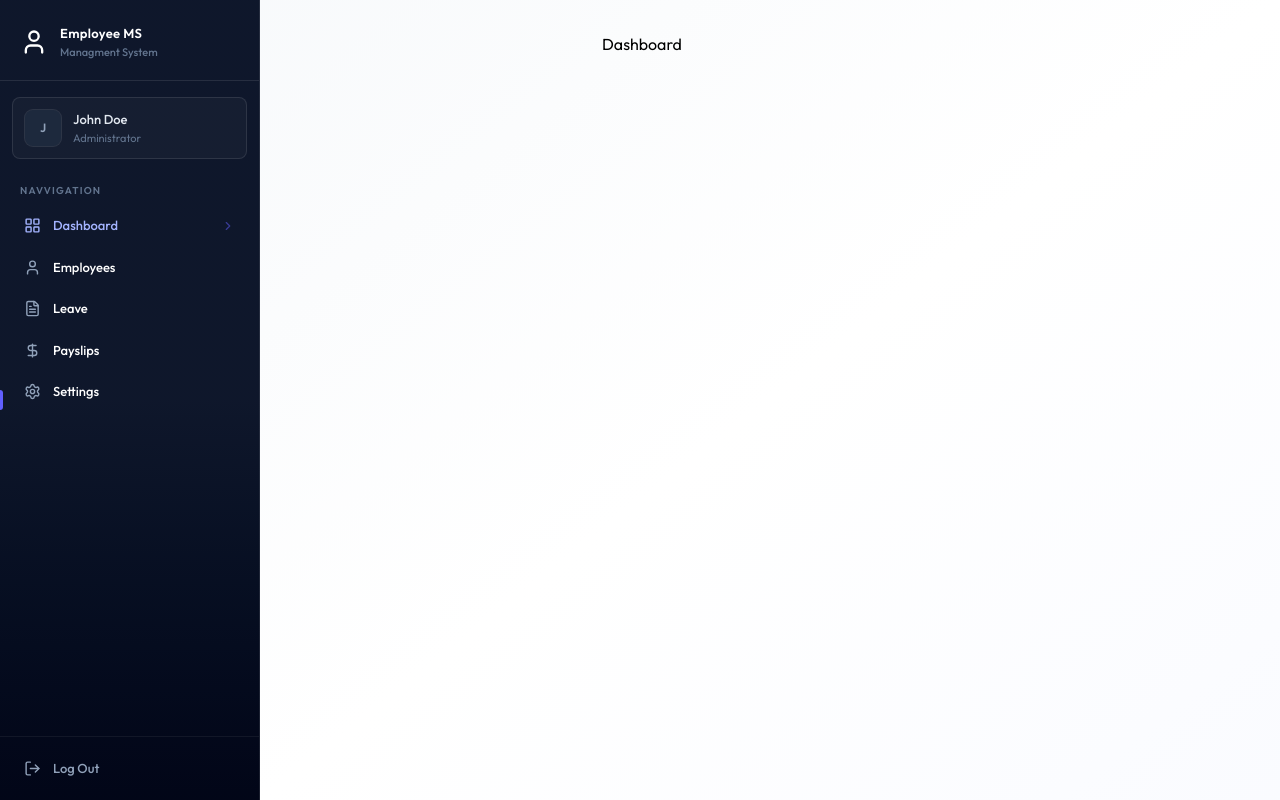
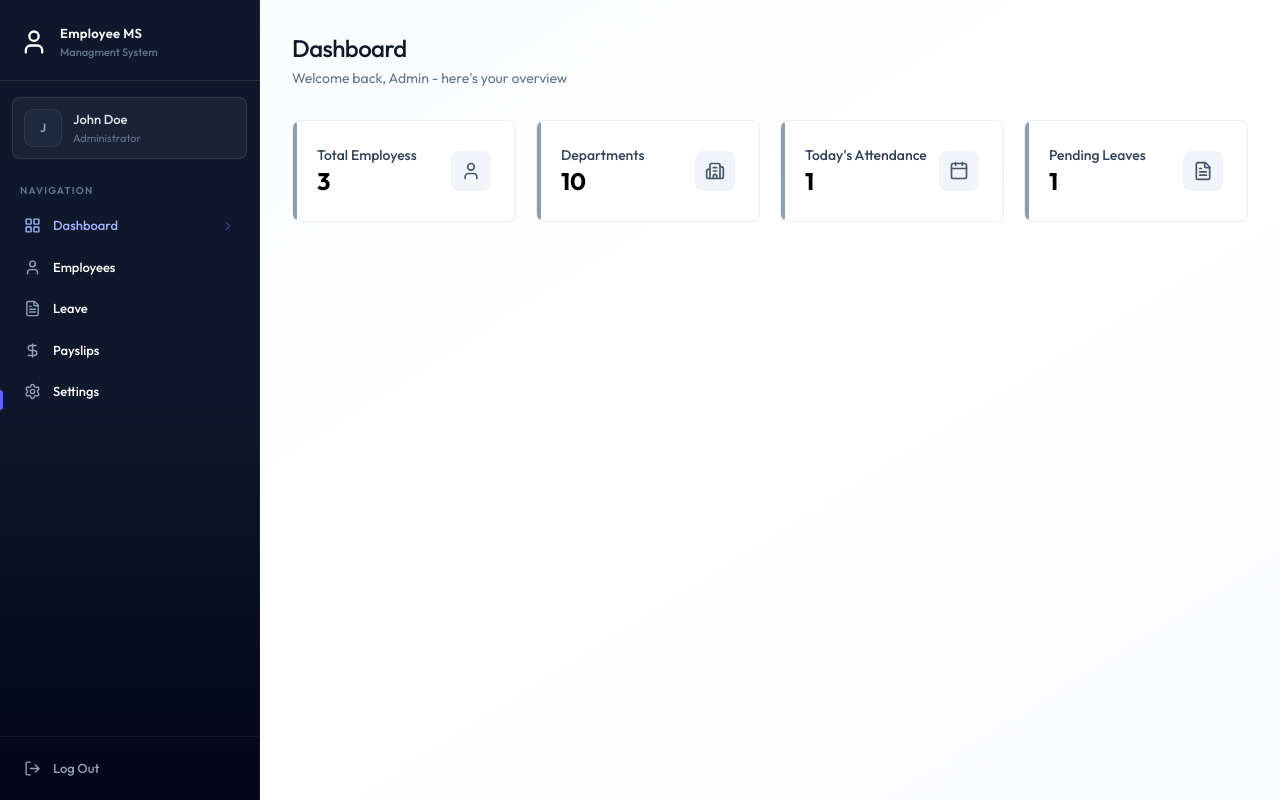
Before and after one commit to Karim-Aridj/FullStack-EMS, a React (Vite) app in the folder client/: page /dashboard in a window 1280 px wide. Built offline with nearby package versions, Linux system fonts and the light colour scheme.

Commit message:
Completed Dashboard page UI

```diff
--- /dev/null
+++ b/client/src/components/AdminDashboard.jsx
@@ -0,0 +1,65 @@
+import { Building2Icon, CalendarIcon, FileTextIcon, UserIcon } from 'lucide-react'
+import React from 'react'
+
+const AdminDashboard = ({data}) => {
+    const stats = [
+        {
+            icon: UserIcon,
+            value: data.totalEmployees,
+            label: "Total Employess",
+            description: "Active workfoce",
+        },
+        {
+            icon: Building2Icon,
+            value: data.totalDepartments,
+            label: "Departments",
+            description: "Organization units",
+        },
+        {
+            icon: CalendarIcon,
+            value: data.todayAttendance,
+            label: "Today's Attendance",
+            description: "Checked in Today",
+        },
+        {
+            icon: FileTextIcon,
+            value: data.pendingLeaves,
+            label: "Pending Leaves",
+            description: "Awaiting approval",
+        },
+    ]
+
+  return (
+        <div className='animate-fade-in'>
+        <div className='page-header'>
+            <h1 className='page-title'>Dashboard</h1>
+            <p className='page-subtitle'>
+                Welcome back, Admin - here's your overview
+            </p>
+        </div>
+
+        <div className='grid grid-cols-1 sm:grid-cols-2 lg:grid-cols-4
+        gap-4 sm:gap-5 mb-8'>
+            {stats.map((s)=>(
+                <div key={s.label} className='card card-hover p-5 sm:p-6
+                relative overflow-hidden group flex items-center
+                justify-between'>
+                    <div>
+                        <div className='absolute left-0 top-0 bottom-0 w-1
+                        rounded-r-full bg-slate-500/70
+                        group-hover:bg-indigo-500/70'/>
+                        <p className='text-sm font-medium text-slate-700'>{s.label}</p>
+                        <p className='text-2xl font-bold text-slate-900mt-1'>{s.value}</p>
+                    </div>
+                    <s.icon className='size-10 p-2.5 rounded-lg
+                    bg-slate-100 text-slate-600 group-hover:bg-indigo-50
+                    goup-hover:text-indigo-600 transition-colors
+                    duration-200'/>
+                </div>
+            ))}
+        </div>
+    </div>
+  )
+}
+
+export default AdminDashboard
--- /dev/null
+++ b/client/src/components/EmployeeDashboard.jsx
@@ -0,0 +1,71 @@
+import { ArrowRightIcon, CalendarIcon, DollarSignIcon, EuroIcon, FileTextIcon } from 'lucide-react';
+import React from 'react'
+import { Link } from 'react-router-dom';
+{/**here we get some prps */}
+const EmployeeDashboard = ({data}) => {
+    const emp = data.employee;
+    const cards = [
+        {
+            icon: CalendarIcon,
+            value: data.currentMonthAttendance,
+            title: "Days Present",
+            subtitle: "This month",
+        },
+        {
+            icon: FileTextIcon,
+            value: data.pendingLeaves,
+            title: "Pending Leaves",
+            subtitle: "Awaiting approval",
+        },
+        {
+            icon: EuroIcon,
+            value: data.latestPayslip ? `€${data.latestPayslip.netSalary?.toLocaleString()}` : "N/A",
+            title: "Latest Payslip",
+            subtitle: "Most recent payout",
+        }
+    ]
+
+
+  return (
+    <div className='animate-fade-in'>
+        <div className='page-header'>
+            <h1 className='page-title'>Welcome, {emp?.firstName}!</h1>
+            <p className='page-subtitle'>
+                {emp?.position} - {emp?.department || "No Department"}
+            </p>
+        </div>
+
+        <div className='grid grid-cols-1 sm:grid-cols-3 gap-4 sm:gap-5
+        mb-8'>
+            {cards.map((card, index)=>(
+                <div key={index} className='card card-hover p-5 sm:p-6
+                relative overflow-hidden group flex items-center
+                justify-between'>
+                    <div>
+                        <div className='absolute left-0 top-0 bottom-0 w-1
+                        rounded-r-full bg-slate-500/70
+                        group-hover:bg-indigo-500/70'/>
+                        <p className='text-sm font-medium text-slate-700'>{card.title}</p>
+                        <p className='text-2xl font-bold text-slate-900mt-1'>{card.value}</p>
+                    </div>
+                    <card.icon className='size-10 p-2.5 rounded-lg
+                    bg-slate-100 text-slate-600 group-hover:bg-indigo-50
+                    goup-hover:text-indigo-600 transition-colors
+                    duration-200'/>
+                </div>
+            ))}
+        </div>
+        <div className='flex flex-col sm:flex-row gap-3'>
+            <Link to="/attendance" className='btn-primary text-center
+             inline-flex items-center justify-center gap-2'>
+                Mark Attendence <ArrowRightIcon className='w-4 h-4'/>
+            </Link>
+            <Link to="/leave" className='btn-secondary text-center'>
+                Apply for Leave
+            </Link>
+        </div>
+    </div>
+  )
+}
+
+export default EmployeeDashboard;
--- /dev/null
+++ b/client/src/components/Loading.jsx
@@ -0,0 +1,12 @@
+
+const Loading = () => {
+  return (
+    <div className='flex justify-center h-screen
+    item-center'>
+        <div className='animate-spin size-8
+        border-2 border-indigo-600 border-t-transparent rounded-full'/>
+    </div>
+  )
+}
+
+export default Loading
--- a/client/src/components/Sidebar.jsx
+++ b/client/src/components/Sidebar.jsx
@@ -30,7 +30,7 @@
     const navItems = [
       {name: "Dashboard", href: "/dashboard", icon: LayoutGridIcon},
       role === "ADMIN" ?
-      {name: "Employees", href: "/emplpoyees", icon: UserIcon} :
+      {name: "Employees", href: "/employees", icon: UserIcon} :
       {name: "Attendance", href: "/attendance", icon: CalendarIcon},
       {name: "Leave", href: "/leave", icon: FileTextIcon},
       {name: "Payslips", href: "/payslips", icon: DollarSignIcon},
@@ -68,7 +68,7 @@
          </div>
          {/** User Profile Card */}
          {userName && (
-          <div className='mx-3 mt-4 mb-1 p-3 rounded-lg bg-white/3
+          <div className='mx-3 mt-4 mb-1 p-3 rounded-lg bg-white/5
           border border-white/10'>
             <div className='flex items-center gap-3'>
               <div className='w-9 h-9 rounded-lg bg-slate-800
@@ -93,7 +93,7 @@
          {/** Section Label */}
          <div className='px-5 pt-5 pb-2'>
           <p className='text-[10px] font-semibold uppercase tracking-[0.12em]
-          text-slate-500'>Navvigation</p>
+          text-slate-500'>Navigation</p>
          </div>
 
          {/** Navigation list */}
@@ -103,7 +103,7 @@
             return (
               <Link key={item.name} to={item.href} className={`group flex items-center gap-3 px-3 py-2.5
               rounded-md text-[13px] font-medium transition-all
-              duration-150 relative${isActive ? "bg-indigo-500/12 text-indigo-300" : "text-slate-300 hover:text-white hover:bg-white/4"}`}>
+              duration-150 relative${isActive ? "bg-indigo-500/10 text-indigo-300" : "text-slate-300 hover:text-white hover:bg-white/5"}`}>
                 {isActive && <div className='absolute left-0
                 top-1/2 -translate-y-1/2 w-[3px] h-5
                 rounded-r-full bg-indigo-500'/>}
@@ -124,7 +124,7 @@
          <div className='p-3 border-t border-white/6'>
          <button onClick={handleLogout} className='flex items-center gap-3 w-full px-3 py-2.5
          rounded-md text-[13px] font-medium text-slate-400
-         hover:text-rose-400 hover:bg-rose-500/8 transition-all
+         hover:text-rose-400 hover:bg-rose-500/10 transition-all
          duration-150'>
           <LogOutIcon className='w-[17px] h-[17px]'/>
           <span>Log Out</span>
@@ -141,7 +141,7 @@
     <button onClick={()=>setMobileOpen(true)} className='lg:hidden
     fixed top-4 left-4 z-50 p-2
     bg-slate-900 text-white rounded-lg shadow-lg border
-    border-white/10'>
+    border-white/6'>
       <MenuIcon size={20}/>
     </button>
 
@@ -157,7 +157,7 @@
      {/**Sidebar - desktop */}
      <aside className='hidden lg:flex flex-col h-full w-[260px]
      bg-linear-to-b from-slate-900 via-slate-900 to-slate-950
-     text-white shrink-0 border-r border-white/10'>
+     text-white shrink-0 border-r border-white/6'>
       {sidebarContent}
      </aside>
 
--- a/client/src/pages/Dashboard.jsx
+++ b/client/src/pages/Dashboard.jsx
@@ -1,8 +1,45 @@
+import { useEffect, useState } from "react"
+import { dummyAdminDashboardData, dummyEmployeeDashboardData } from "../assets/assets"
+import Loading from "../components/Loading"
+import EmployeeDashboard from "../components/EmployeeDashboard"
+import AdminDashboard from "../components/AdminDashboard"
 
 const Dashboard = () => {
-  return (
-    <div>Dashboard</div>
-  )
+  const [data, setData] = useState(null)
+  const [loading, setLoading] = useState(true)
+{/** we will get some data that will be the dashboard data, its already added
+  in the assets, we will store this data in one state.
+  the state name is data and setData will update it.the initial value will be null using useState
+  and then we add data loaign with setData by default true. so initialy when
+  we open the page the loading will be true and it will get false
+  after loading data.
+
+  when we load the page we have to get the data so we add useEffect and provie an empty array wich will be dependency
+  */}
+
+  useEffect(()=>{
+    setData(dummyAdminDashboardData)
+    setTimeout(()=>{
+      setLoading(false)
+    },1000)
+  },[])
+{/**we have added this timeout to display the loading for 1 second because
+  a fraction of second to load the data from teh asset which is the dummydata
+  thats why we added setTimout*/}
+  {/** if loading true we add the return loading text, but later we will add the loading component*/}
+  if(loading) return <Loading />
+  if(!data) return <p className="text-center text-slate-500 py-12">Failed to Load Dashboard</p>
+
+  if(data.role === "ADMIN"){
+    return <AdminDashboard data={data}/>
+    {/**here instead of the text admin dashboard we will import actual data by
+      creating a componeent Admin and EmployeeDashboard.jsx */}
+  }else{
+    return <EmployeeDashboard data={data}/>
+  }
+
+
+
 }
 
 export default Dashboard
--- a/client/src/pages/Layout.jsx
+++ b/client/src/pages/Layout.jsx
@@ -2,10 +2,10 @@
 import Sidebar from "../components/Sidebar"
 const Layout = () => {
   return (
-    <div className="flex h-screen">
+    <div className="flex h-screen bg-linear-to-br from-slate-50 via-white to-indigo-50/30">
         <Sidebar />
-        <main className="flex-1 overflow-y-auto bg-linear-to-br from-slate-50 via-white to-indigo-50/30">
-          <div className="p-4 pt-16 sm:p-6 sm:pt-6 lg:p-8 max-w-[400px] mx-auto">
+        <main className="flex-1 overflow-y-auto">
+          <div className="p-4 pt-16 sm:p-6 sm:pt-6 lg:p-8 max-w-400 mx-auto">
             <Outlet />
           </div>
         </main>
```
